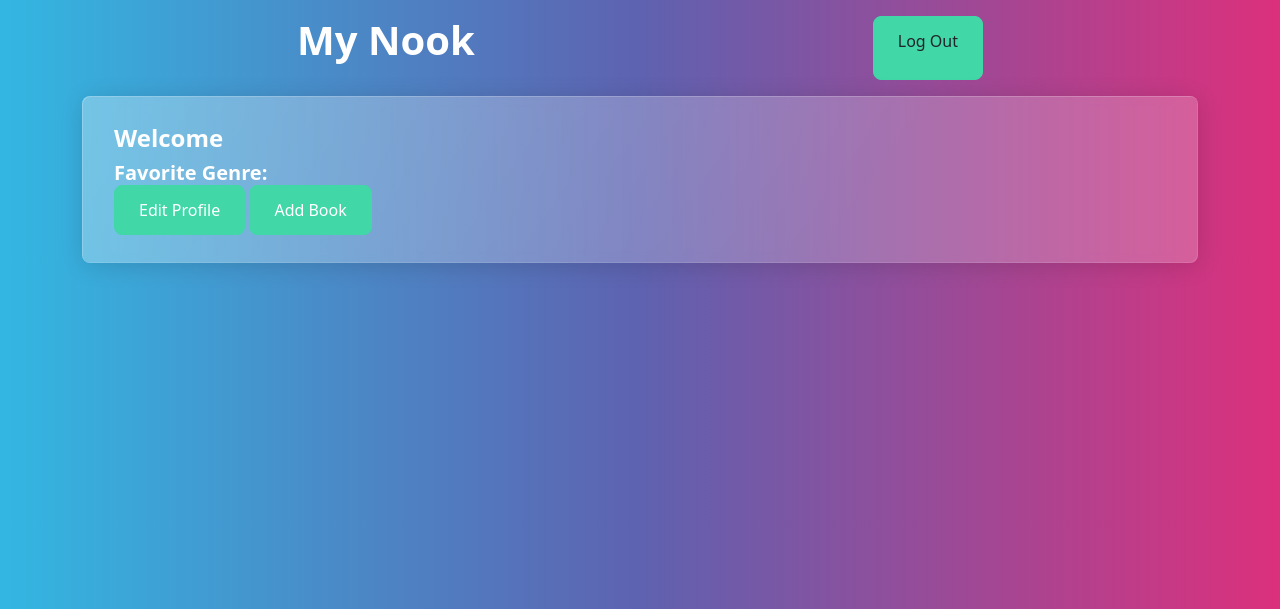
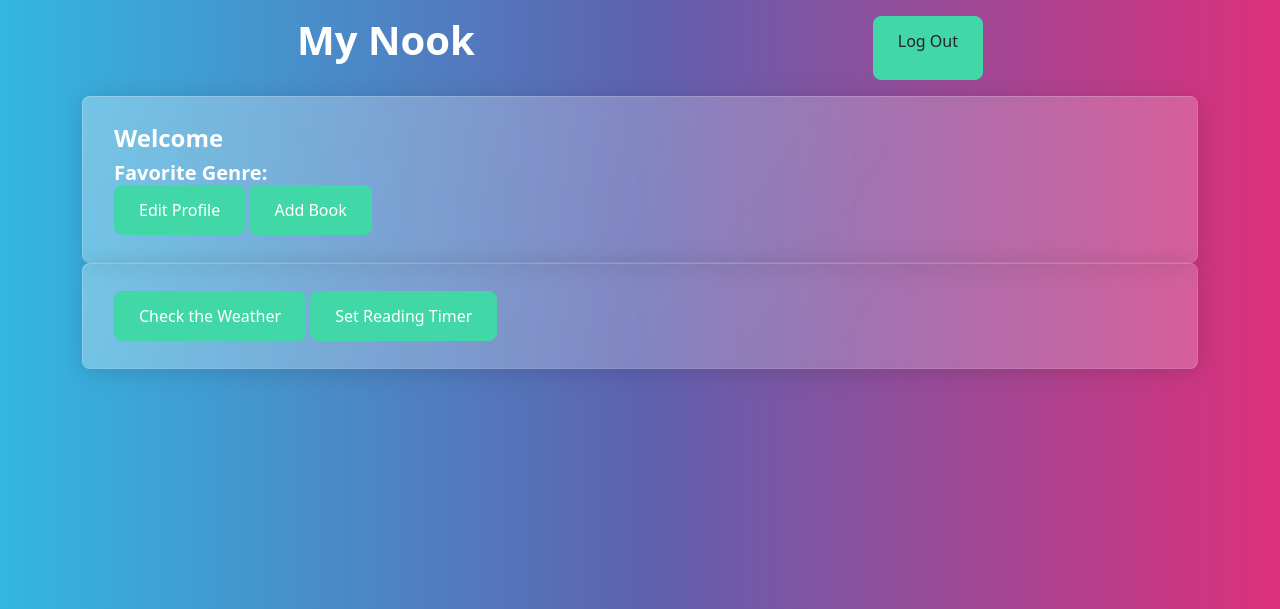
Before and after one commit to WillP90/Bookshelf_App, a Flask app: page /profile in a window 1280 px wide. Shown: the top 609 px of the page. Run offline with Flask 3, Linux system fonts and the light colour scheme; the visitor is signed in with stand-in values (Sample User, id 1); data that the repository does not hold is empty.

Commit message:
adding files

```diff
--- a/flask_app/templates/profile.html
+++ b/flask_app/templates/profile.html
@@ -22,5 +22,11 @@
                 <a href="/add/book/{{user.id}}" class="btn btn-success">Add Book</a>
             </div>
         </div>
+        <div class="card">
+            <div class="card-body">
+                <a href="#" class="btn btn-success">Check the Weather</a>
+                <a href="#" class="btn btn-success">Set Reading Timer</a>
+            </div>
+        </div>
     </div>
 </body>
```
